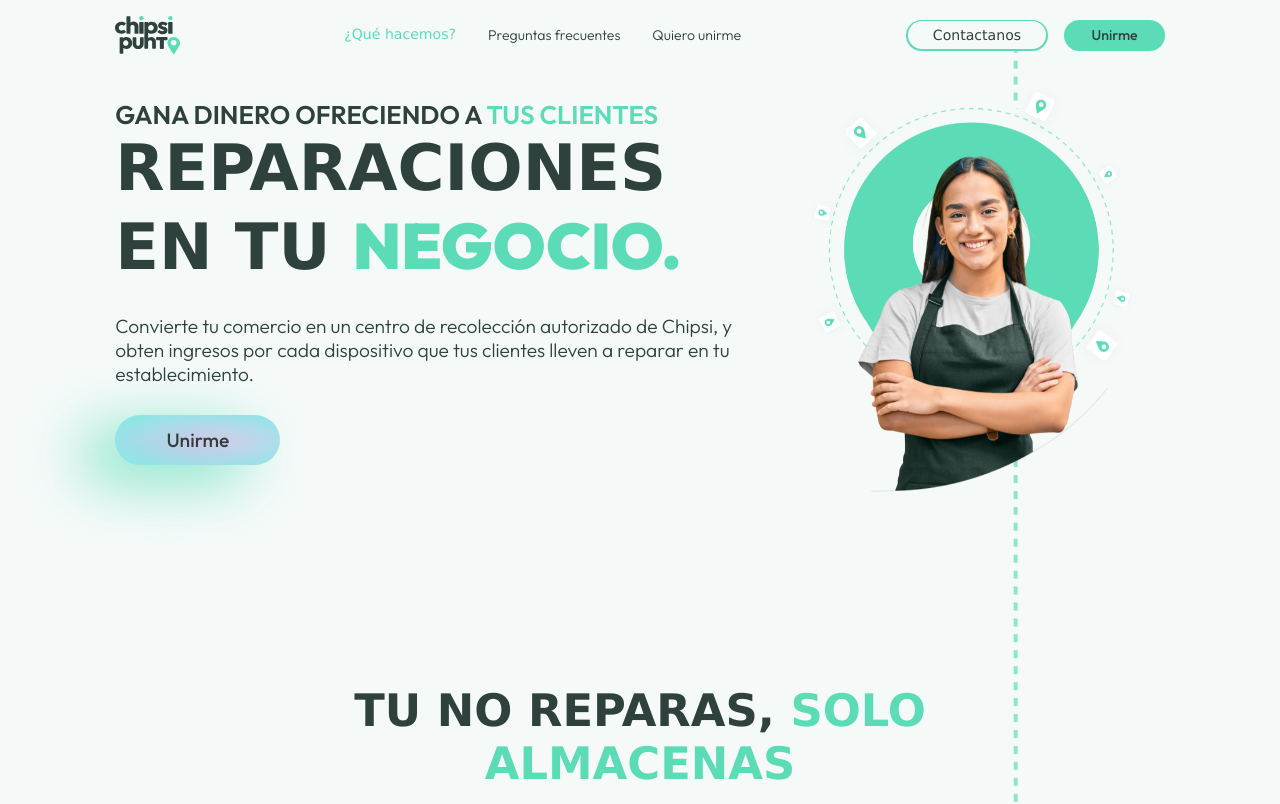
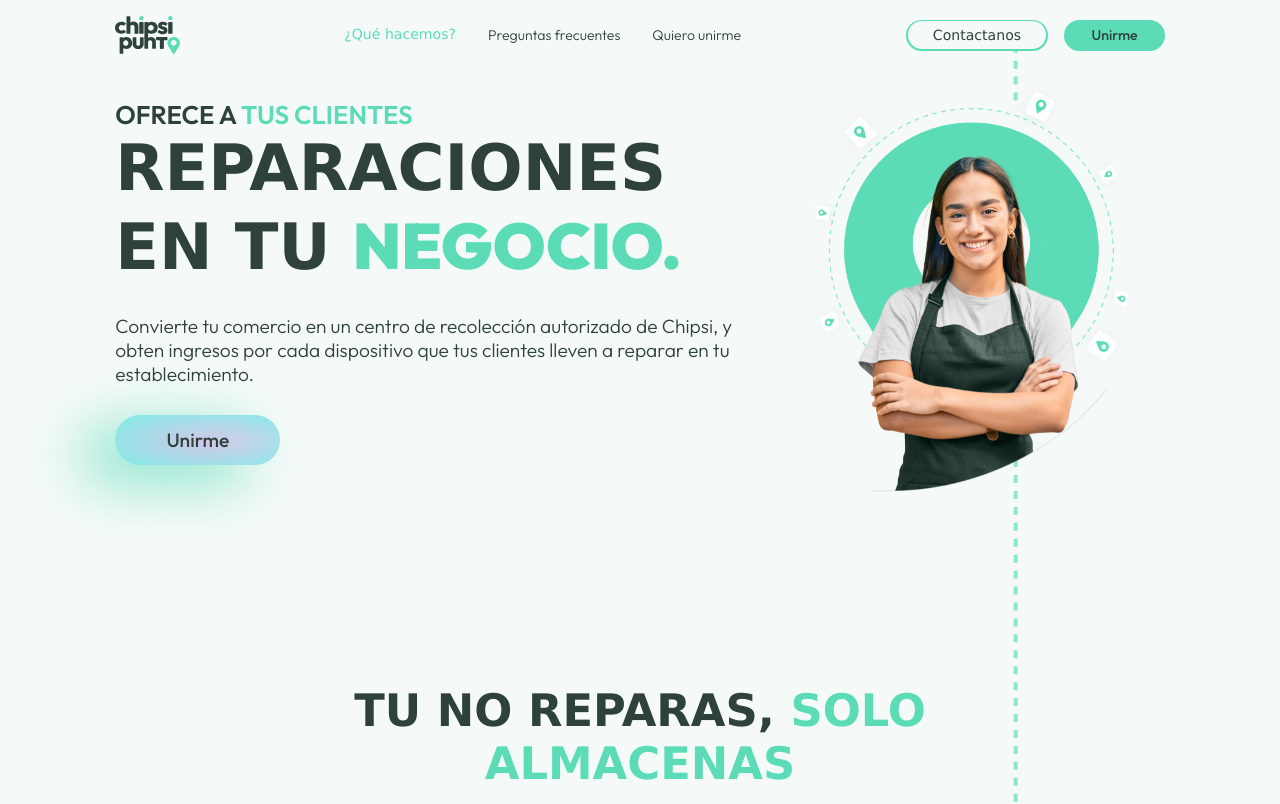
Before and after one commit to richyhoopd/cpan, a React (Create React App) app: page / in a window 1280 px wide. Shown: the top 804 px of the page. Built offline with nearby package versions, Linux system fonts and the light colour scheme; a web font is replaced by a local one.

Commit message:
new texto

```diff
--- a/src/Components/HomeMain.js
+++ b/src/Components/HomeMain.js
@@ -9,7 +9,7 @@ export default function HomeMain() {
             <Nav />
             <div className="main__container">
                 <div className="main__container__text">
-                    <span className="main__container__text-caca">GANA DINERO OFRECIENDO A <span>TUS CLIENTES</span></span>
+                    <span className="main__container__text-caca">OFRECE A <span>TUS CLIENTES</span></span>
                     <h1>
                         REPARACIONES
                         <br />
```
